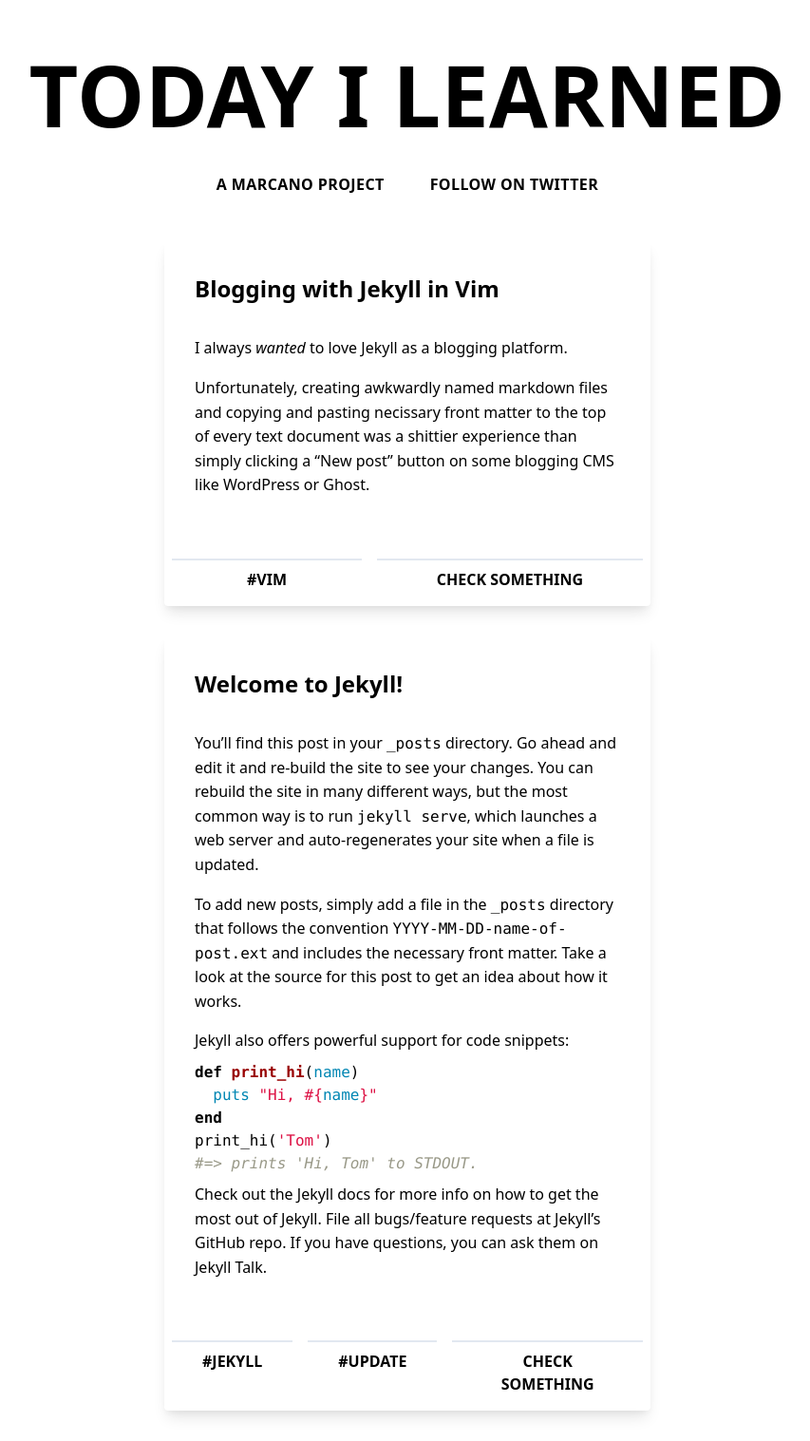
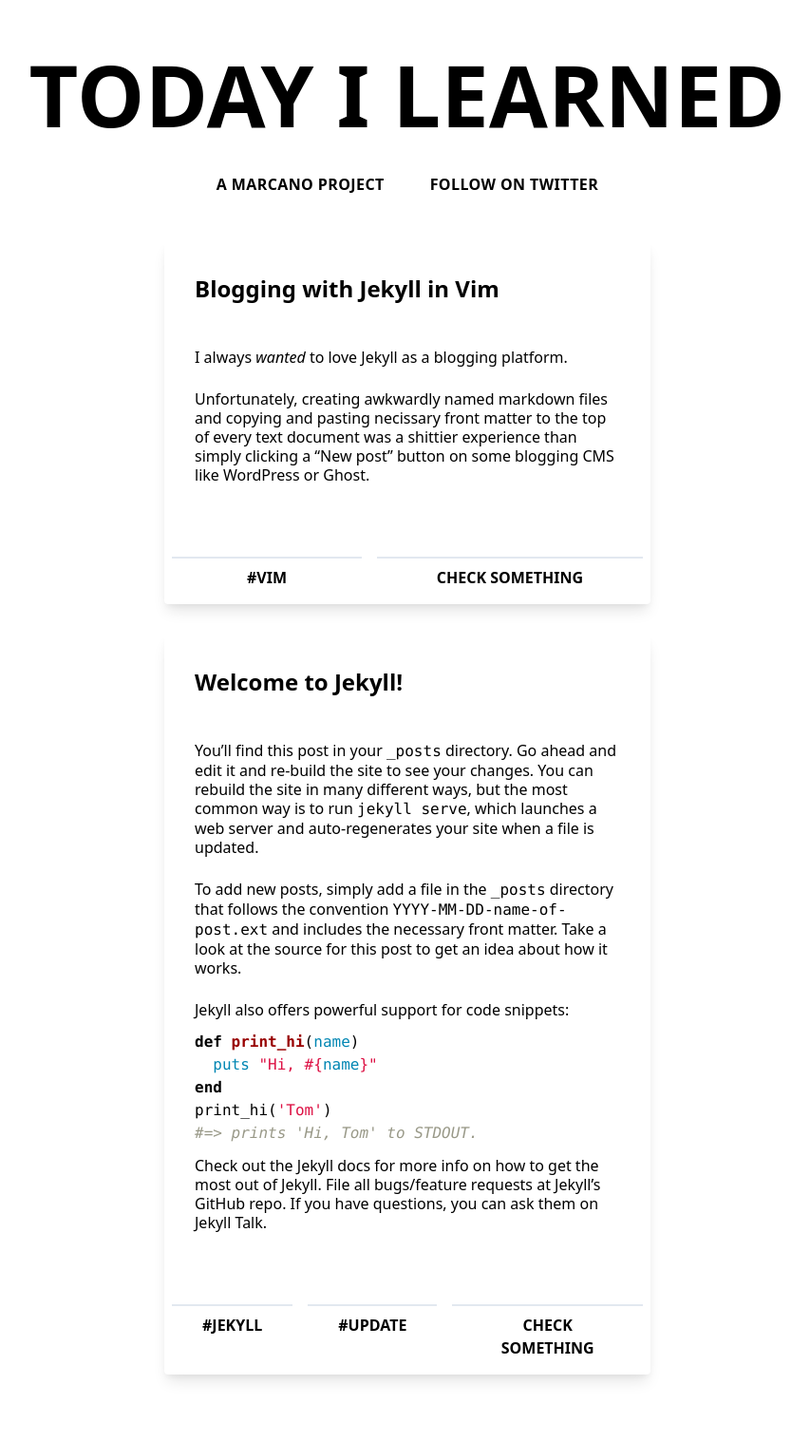
Before and after one commit to pbmarcano/til, a Jekyll site: the page built from index.html, in a window 1280 px wide. Shown: the whole page at 95% size, without its empty margins (211-1064 px from the left). Built offline with Jekyll 4.4.1, drawn with Linux system fonts in a browser that asks for light colours; some web fonts are replaced; comment, search, counter and statistics services are not loaded; after the commit the page ends 1479 px from its top, so only the background shows below that.

Commit message:
Changed text spacing

```diff
--- a/_includes/head.html
+++ b/_includes/head.html
@@ -8,8 +8,8 @@
 <link href="/assets/css/syntax.css" rel="stylesheet">
 <style>
 p {
-  line-height: 1.6;
-  padding: 0.5em 0em;
+  line-height: 1.25;
+  padding: 0.75em 0em;
 }
 </style>
 <link rel="stylesheet" href="https://use.typekit.net/zsw6wfe.css">
--- a/_includes/post_card.html
+++ b/_includes/post_card.html
@@ -1,9 +1,11 @@
 <div class="flex justify-center">
   <div class="max-w-lg rounded overflow-hidden sm:shadow-lg bg-white mb-8">
     <div class="px-8 py-8">
-      <a href="{{ include.post.url }}" class="font-bold text-teal-darkest no-underline text-2xl mb-2">{{ include.post.title }}</a>
+      <a href="{{ include.post.url }}" class="font-bold text-teal-darkest no-underline text-2xl mb-2">
+        {{ include.post.title }}
+      </a>
       <p class="text-grey-darker text-base mt-2">
-      {{ include.post.content }}
+        {{ include.post.content }}
       </p>
     </div>
 
```
